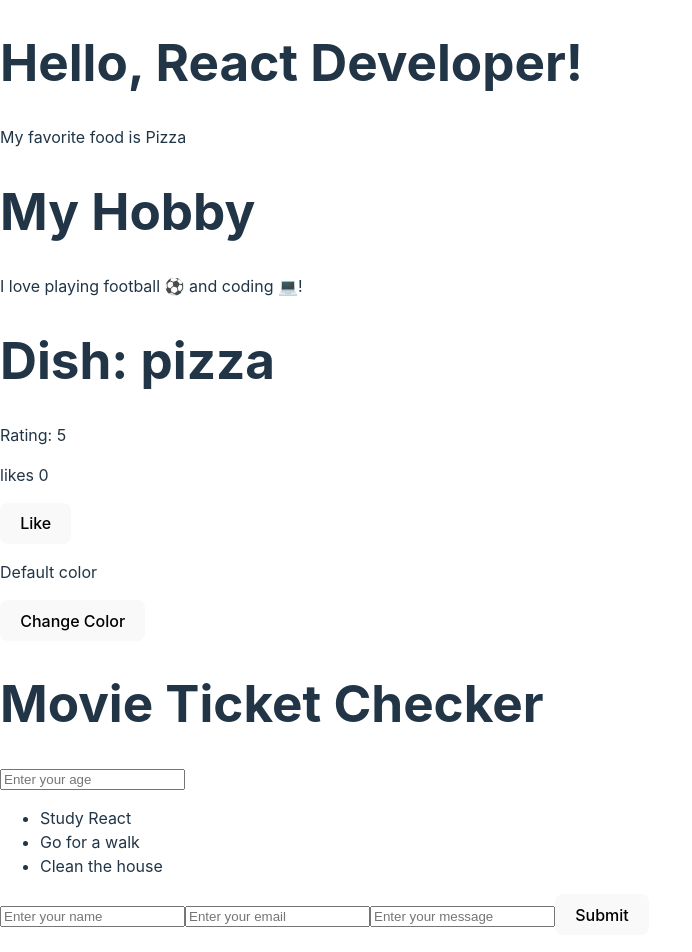
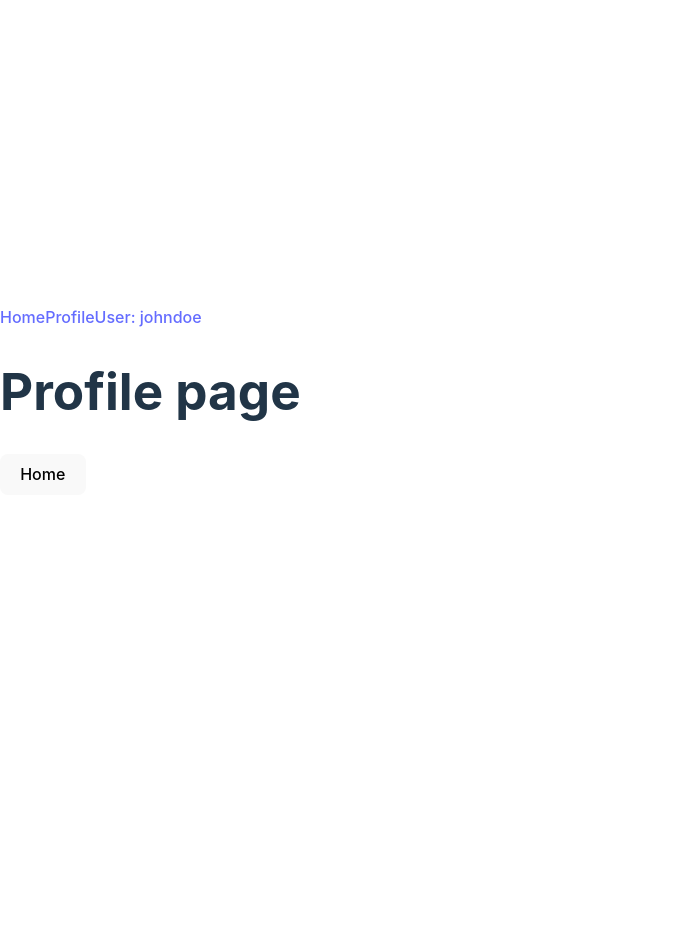
Before and after one commit to syedomer17/The-React.js, a React (Vite) app in the folder client/: page /profile in a window 1280 px wide. Shown: the top 952 px of the page, without its empty margins (0-692 px from the left). After the commit the page ends 800 px from the top, so only its background shows below. Built offline with nearby package versions, Linux system fonts and the light colour scheme.

Commit message:
react-router-dom

```diff
--- a/client/package.json
+++ b/client/package.json
@@ -11,7 +11,8 @@
   },
   "dependencies": {
     "react": "^18.3.1",
-    "react-dom": "^18.3.1"
+    "react-dom": "^18.3.1",
+    "react-router-dom": "^7.5.3"
   },
   "devDependencies": {
     "@eslint/js": "^9.17.0",
--- a/client/src/App.jsx
+++ b/client/src/App.jsx
@@ -7,21 +7,27 @@ import MovieTicket from './components/MovieTicket';
 import ToDoList from './components/ToDoList';
 import LoginForm from './components/LoginForm';
 import MouseTracker from './components/MouseTracker';
+import { BrowserRouter, Routes, Route, Link } from 'react-router-dom';
+import Home from './components/Home';
+import Profile from './components/Profile';
+import User from './components/User';
 
 const App = () => {
     const favoriteFood = "Pizza";
   return (
     <div>
-      <h1>Hello, React Developer!</h1>
-      <p>My favorite food is {favoriteFood}</p>
-      <MyHobby />
-      <Food dish="pizza" rating = {5} />
-      <LikeButton />
-      <ColorChanger />
-      <MovieTicket />
-      <ToDoList />
-      <LoginForm />
-      <MouseTracker />
+     <BrowserRouter>
+     <nav>
+     <Link to="/">Home</Link>
+        <Link to="/profile">Profile</Link>
+        <Link to="/user/johndoe">User: johndoe</Link>
+     </nav>
+     <Routes>
+        <Route path="/" element={<Home />} />
+        <Route path="/profile" element={<Profile />} />
+        <Route path="/user/:username" element={<User />} />
+      </Routes>
+     </BrowserRouter>
     </div>
   )
 }
--- /dev/null
+++ b/client/src/components/Home.jsx
@@ -0,0 +1,11 @@
+import React from 'react'
+
+const Home = () => {
+  return (
+    <div>
+      <h1>Hello from Home</h1>
+    </div>
+  )
+}
+
+export default Home
--- /dev/null
+++ b/client/src/components/Profile.jsx
@@ -0,0 +1,14 @@
+import React from 'react'
+import {useNavigate} from "react-router-dom"
+
+const Profile = () => {
+    const navigate = useNavigate();
+  return (
+    <div>
+      <h1>Profile page</h1>
+      <button onClick={()=> navigate("/")}>Home</button>
+    </div>
+  )
+}
+
+export default Profile
--- /dev/null
+++ b/client/src/components/User.jsx
@@ -0,0 +1,15 @@
+import React from 'react'
+import { use } from 'react';
+import { useParams } from 'react-router-dom'
+
+const User = () => {
+    const userName = useParams();
+  return (
+    <div>
+      <h1>User page</h1>
+      <p>UserName from url : <strong>{userName}</strong></p>
+    </div>
+  )
+}
+
+export default User
```
Also changed, not shown: 1 other file (tests, documents, lock files or other folders).
